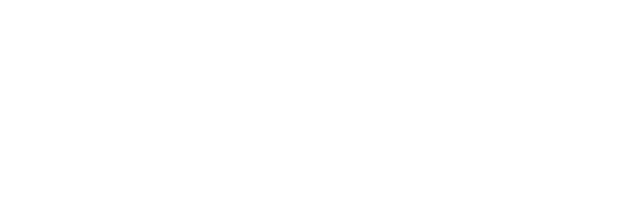
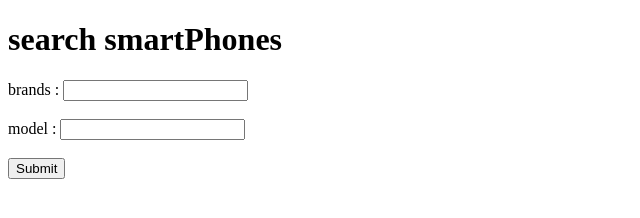
Before and after one commit to WebAhead8/smartphones, a plain HTML site: page index.html in a window 1280 px wide. Shown: the whole page, without its empty margins (0-640 px from the left). Drawn offline with Linux system fonts and the light colour scheme.

Commit message:
second push

```diff
--- a/app.js
+++ b/app.js
@@ -0,0 +1,3 @@
+const brand = document.getElementById("brands");
+const model = document.getElementById("model");
+const submit = document.getElementById("submit");
--- a/index.html
+++ b/index.html
@@ -1,11 +1,29 @@
 <!DOCTYPE html>
 <html lang="en">
+
 <head>
     <meta charset="UTF-8">
     <meta name="viewport" content="width=device-width, initial-scale=1.0">
-    <title>Document</title>
+    <title>Smart Phones</title>
+    <link rel="stylesheet" href="style.css">
+
 </head>
+
 <body>
 
+    <h1>search smartPhones</h1>
+
+    <form id="form" action="">
+
+        <label for="brands">brands : </label>
+        <input type="text" id="brands"><br><br>
+        <label for="model">model : </label>
+        <input type="text" id="model"><br><br>
+        <input type="submit" id="submit">
+
+    </form>
+
+    <script src="app.js"></script>
 </body>
+
 </html>
```
